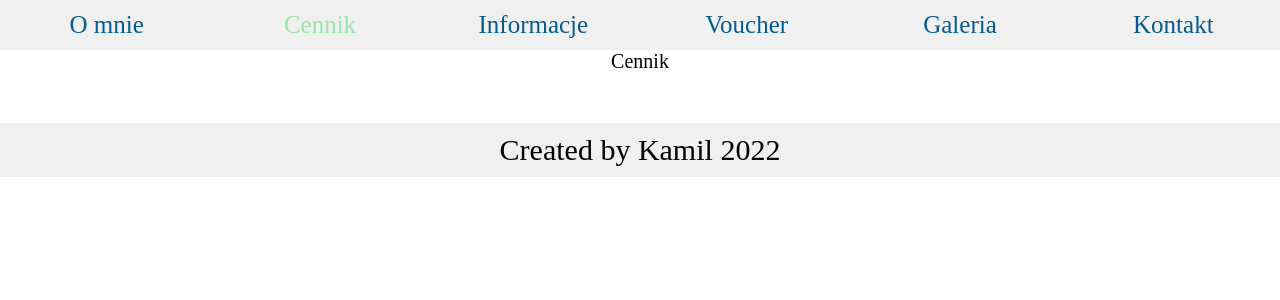
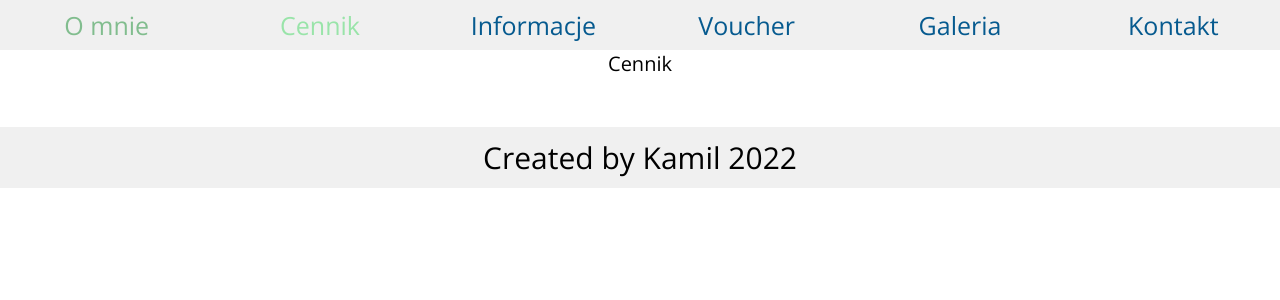
Before and after one commit to Kamilos15ppp/estetica-salon, a Next.js app: page /prices in a window 1280 px wide. Shown: the top 300 px of the page. Built offline with nearby package versions, Linux system fonts and the light colour scheme.

Commit message:
Added font and changed place of headers

```diff
--- /dev/null
+++ b/pages/_document.tsx
@@ -0,0 +1,17 @@
+import { Html, Head, Main, NextScript } from 'next/document';
+
+export default function Document() {
+	return (
+		<Html lang="pl">
+			<Head>
+				<title>Salon Urody Estetica</title>
+				<link href="https://fonts.googleapis.com/css2?family=Bree+Serif&family=Open+Sans&family=Satisfy&display=swap"
+				      rel="stylesheet"/>
+			</Head>
+			<body>
+			<Main/>
+			<NextScript/>
+			</body>
+		</Html>
+	);
+}
--- a/styles/_variables.scss
+++ b/styles/_variables.scss
@@ -1,6 +1,7 @@
 $maxWidth: 1366px;
 $menuMobileHeight: 100vh;
 $menuDesktopHeight: 5rem;
+
 $menuBackgroundColor: #F0F0F0;
 $menuTextColor: #065A8F;
 $menuHoverColor: #81BD8E;
@@ -8,6 +9,12 @@ $menuActiveColor: #99E4A9;
 $menuActiveHoverColor: #81BD8E;
 $footerBackgroundColor: #F0F0F0;
 
+
+$fontSizeDefault: 10px;
+$fontFamily: 'Open Sans', sans-serif;
+$fontFamilyHeader: 'Bree Serif', serif;
+$fontFamilySignature: 'Satisfy', cursive;
+
 $marginBottomMobile: 2rem;
 
 $pagePaddingMobile: $menuDesktopHeight 3rem;
--- a/styles/globals.scss
+++ b/styles/globals.scss
@@ -1,8 +1,11 @@
+@import 'variables';
+
 html,
 body {
   padding: 0;
   margin: 0;
-  font-size: 10px;
+  font-size: $fontSizeDefault;
+  font-family: $fontFamily;
 }
 
 a {
```
